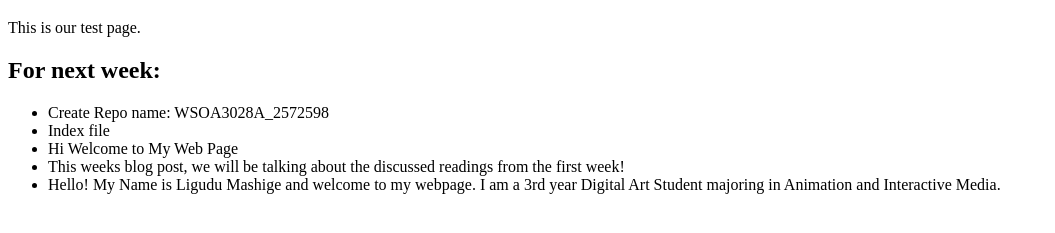
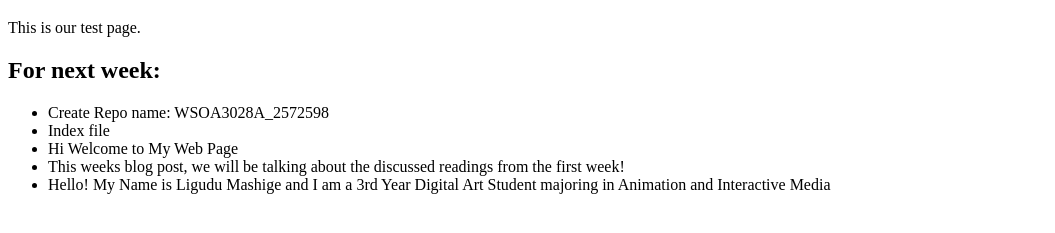
Before and after one commit to Wits-Digital-Arts-Interactive-Media/WSOA3028A_2572598, a plain HTML site: page index.html in a window 1280 px wide. Shown: the part 61-294 px from the top of the page, without its empty margins (0-1055 px from the left). Drawn offline with Linux system fonts and the light colour scheme.

Commit message:
Update index.html
Updated

```diff
--- a/index.html
+++ b/index.html
@@ -19,7 +19,7 @@
         <li>Index file</li>
         <li>Hi Welcome to My Web Page</li>
         <li>This weeks blog post, we will be talking about the discussed readings from the first week!</li>
-        <li>Hello! My Name is Ligudu Mashige and welcome to my webpage. I am a 3rd year Digital Art Student majoring in Animation and Interactive Media.</li>
+        <li>Hello! My Name is Ligudu Mashige and I am a 3rd Year Digital Art Student majoring in Animation and Interactive Media</li>
     </ul>
     </p>
 
```
